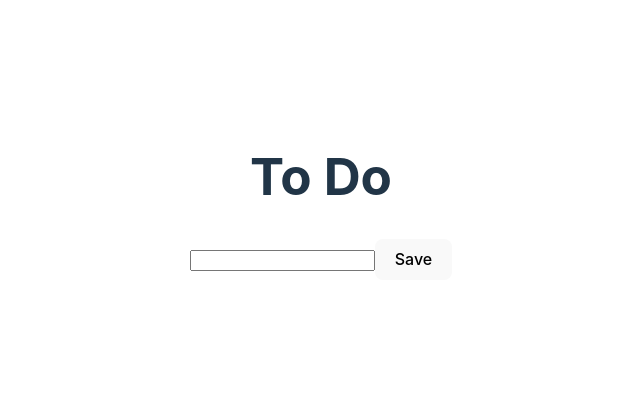
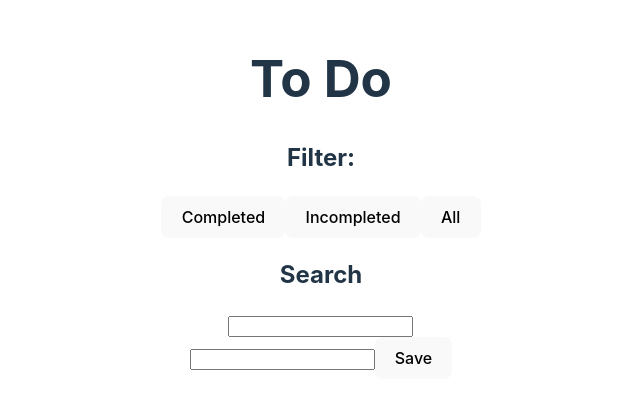
Before and after one commit to jane-conradie/simple_task_manager, a React (Vite) app: page / in a window 1280 px wide. Shown: the part 203-612 px from the top of the page, without its empty margins (319-959 px from the left). Built offline with nearby package versions, Linux system fonts and the light colour scheme.

Commit message:
basic filter and search

```diff
--- a/src/App.jsx
+++ b/src/App.jsx
@@ -11,6 +11,9 @@ function App() {
 
   const [isEditing, setIsEditing] = useState(false);
   const [taskBeingEdited, setTaskBeingEdited] = useState();
+
+  const [filter, setFilter] = useState("");
+  const [searchString, setSearchString] = useState();
 
   // const [showForm, setShowForm] = useState(false);
   // const [newTaskName, setNewTaskName] = useState("");
@@ -142,25 +145,32 @@ function App() {
 
   console.log(tasks);
 
+  const filteredTasks =
+    filter !== "" || searchString !== ""
+      ? tasks.filter(
+          (task) =>
+            task.isComplete == filter && task.name.includes(searchString)
+        )
+      : tasks;
+
+  const handleSearchChange = (event) => {
+    setSearchString(event.target.value);
+  };
+
   return (
-    // <>
-    //   <h1>To Do:</h1>
-    //   <TaskList
-    //     tasks={tasks}
-    //     saveEdit={saveEdit}
-    //     newTaskName={newTaskName}
-    //     setNewTaskName={setNewTaskName}
-    //   />
-    //   {showForm ? (
-    //     <TaskForm setNewTaskName={setNewTaskName} submitTask={addTask} />
-    //   ) : (
-    //     <div></div>
-    //   )}
-    //   <button onClick={() => setShowForm(!showForm)}>Add task</button>
-    // </>
     <>
       <h1>To Do</h1>
-      {tasks.map((task) => (
+      <div>
+        <h2>Filter:</h2>
+        <button onClick={() => setFilter(true)}>Completed</button>
+        <button onClick={() => setFilter(false)}>Incompleted</button>
+        <button onClick={() => setFilter("")}>All</button>
+      </div>
+      <div>
+        <h2>Search</h2>
+        <input type="text" onChange={handleSearchChange} />
+      </div>
+      {filteredTasks.map((task) => (
         <div>
           {isEditing && task && task.id === taskBeingEdited.id ? (
             <div>
```
